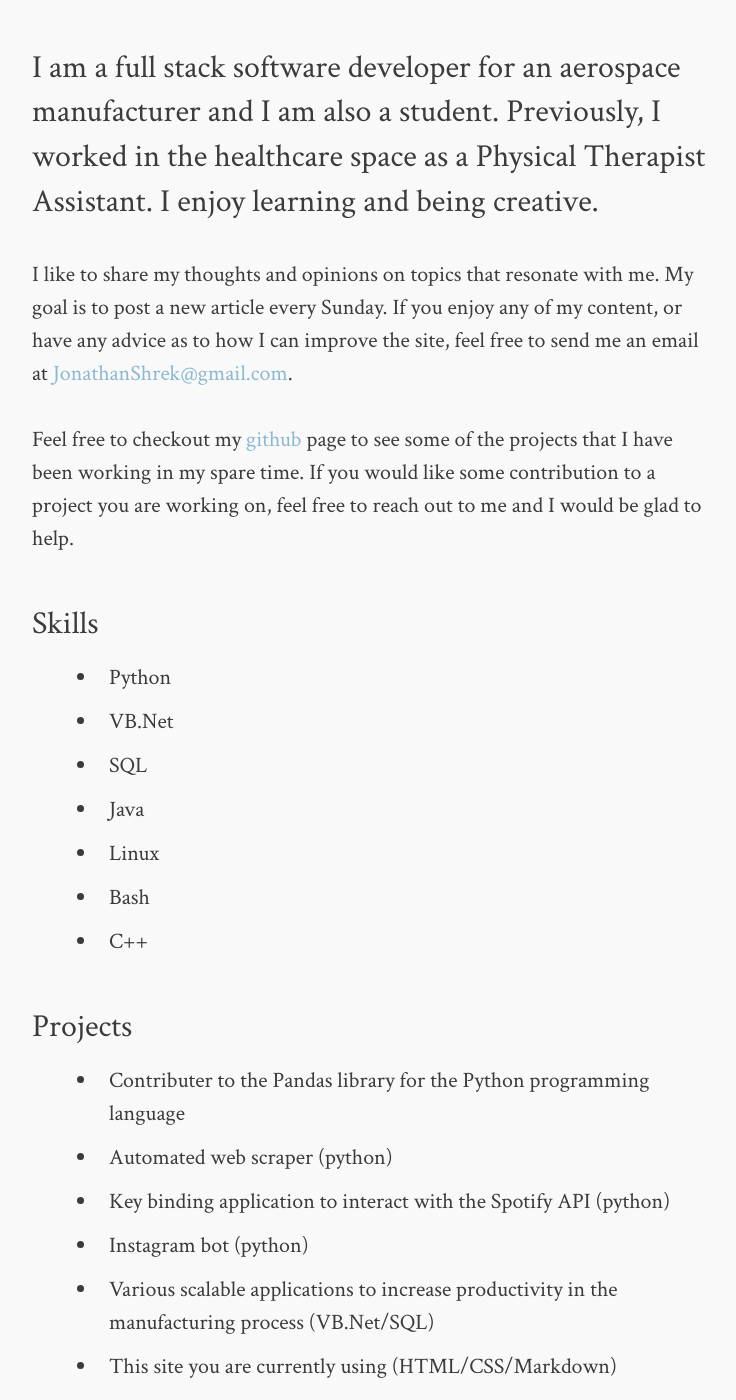
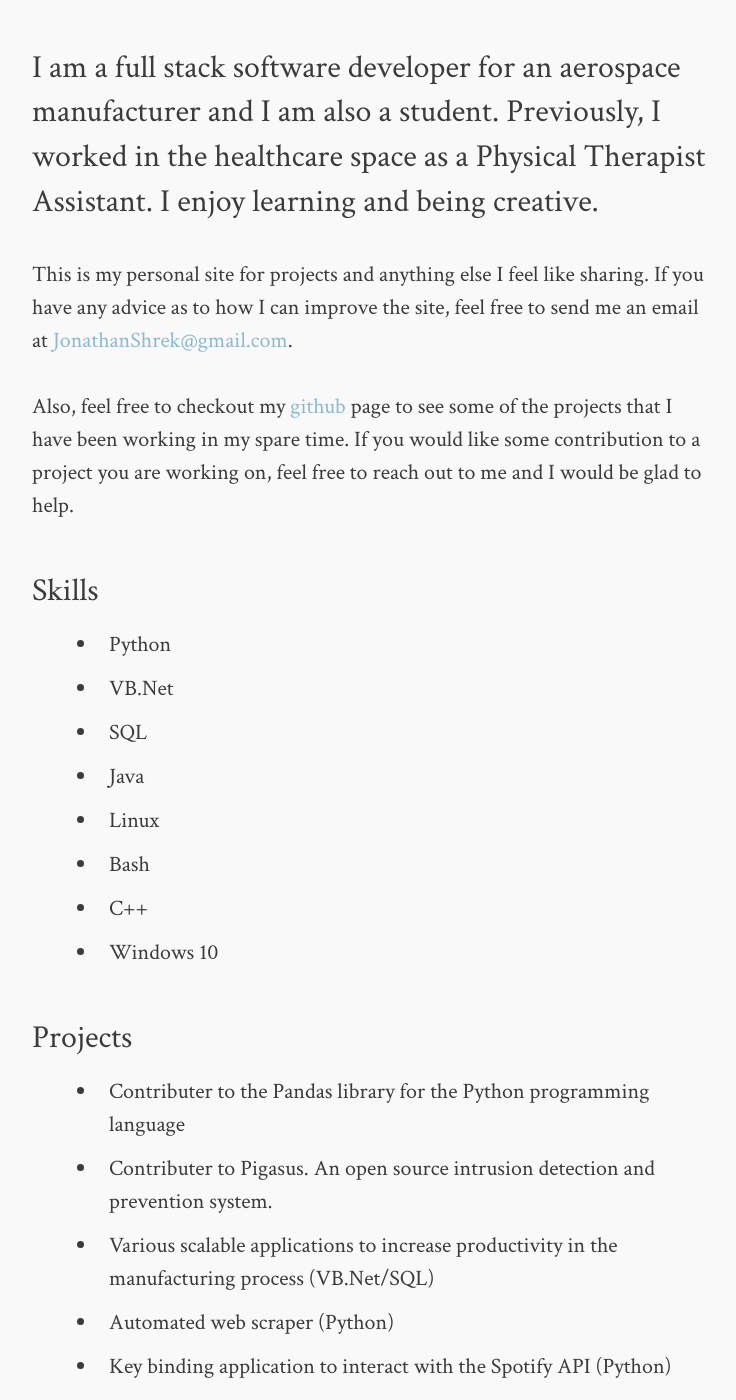
Before and after one commit to JonathanShrek/jonathanshrek.github.io, a Jekyll site: the page built from index.md, in a window 1280 px wide and 1400 px high, scrolled down 216 px. Shown: the whole window, without its empty margins (268-1004 px from the left). Built offline with Jekyll 4.4.1, drawn with Linux system fonts in a browser that asks for light colours; some of the changed text lies outside the part shown.

Commit message:
Cleaned up

```diff
--- a/_config.yml
+++ b/_config.yml
@@ -28,8 +28,8 @@
 # Links to include in top navigation
 # For external links add external: true
 links:
-  - title: Blog
-    url: /articles
+  #- title: Blog
+    #url: /articles
   #- title: Github
     #url: https://github.com/JonathanShrek
     #external: true
--- a/_includes/footer.html
+++ b/_includes/footer.html
@@ -1,15 +1,15 @@
 <div class="push"></div>
   <footer>
     <aside class="wrap">
-      <ol class="prev-posts">
+      <!--<ol class="prev-posts">
         <p class="list-title">Recent Posts</p>
-        {% for post in site.posts | limit:3 %} <!-- for1 -->
-            <li>
+        {% for post in site.posts | limit:3 %}--> <!-- for1 -->
+            <!--<li>
               <span class="recent-title"><a href="{{ site.url }}{{ post.url }}" title="{{ post.title }}">{{ post.title | strip_html | strip_newlines | truncate: 30 }} </a></span>
               <span class="date">{{post.date | date: "%b %d, %Y" }}</span>
             </li>
         {% endfor %}
-      </ol>
+      </ol>-->
 
       <div class="social">
         <ul>
--- a/index.md
+++ b/index.md
@@ -7,9 +7,10 @@
   #feature: typewriter.jpg
 ---
 
-I like to share my thoughts and opinions on topics that resonate with me. My goal is to post a new article every Sunday. If you enjoy any of my content, or have any advice as to how I can improve the site, feel free to send me an email at [JonathanShrek@gmail.com](mailto:{{ site.owner.email }}).
+<!-- I like to share my thoughts and opinions on topics that resonate with me. My goal is to post a new article every Sunday.-->
+This is my personal site for projects and anything else I feel like sharing. If you have any advice as to how I can improve the site, feel free to send me an email at [JonathanShrek@gmail.com](mailto:{{ site.owner.email }}).
 
-Feel free to checkout my [github](https://github.com/JonathanShrek) page to see some of the projects that I have been working in my spare time. If you would like some contribution to a project you are working on, feel free to reach out to me and I would be glad to help.
+Also, feel free to checkout my [github](https://github.com/JonathanShrek) page to see some of the projects that I have been working in my spare time. If you would like some contribution to a project you are working on, feel free to reach out to me and I would be glad to help.
 
 ### Skills
 * Python
@@ -19,11 +20,13 @@
 * Linux
 * Bash
 * C++
+* Windows 10
 
 ### Projects
 * Contributer to the Pandas library for the Python programming language
-* Automated web scraper (python)
-* Key binding application to interact with the Spotify API (python)
-* Instagram bot (python)
+* Contributer to Pigasus. An open source intrusion detection and prevention system.
 * Various scalable applications to increase productivity in the manufacturing process (VB.Net/SQL)
+* Automated web scraper (Python)
+* Key binding application to interact with the Spotify API (Python)
+* Instagram bot (Python)
 * This site you are currently using (HTML/CSS/Markdown)
```
